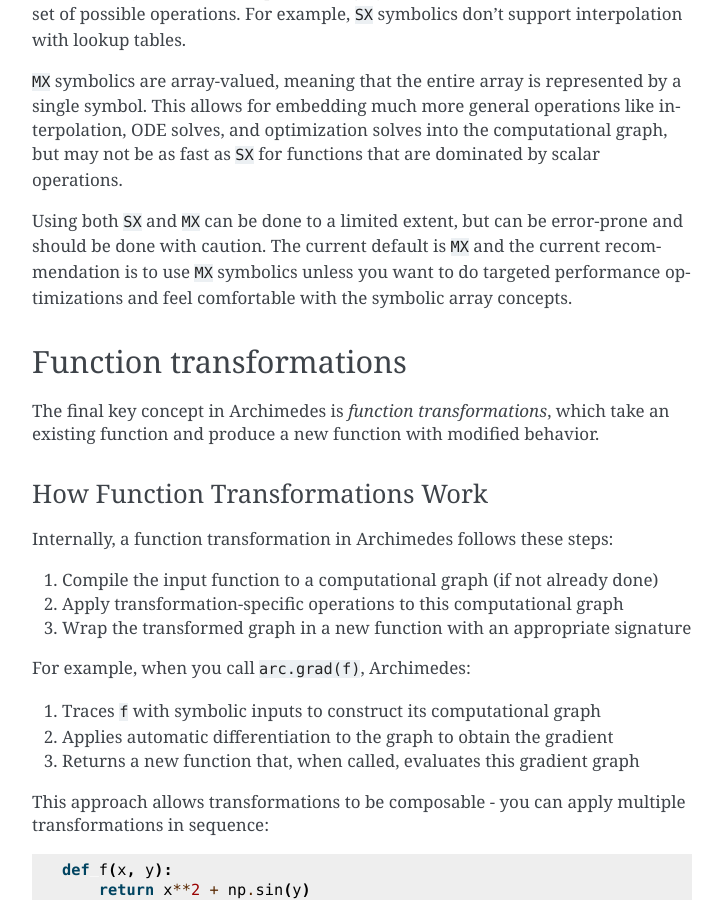
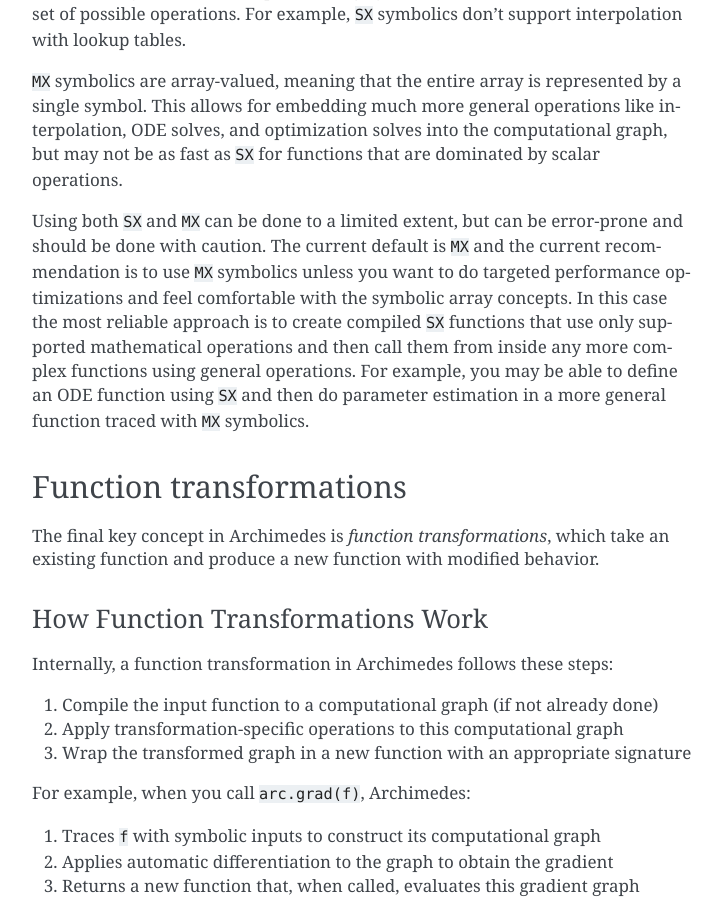
Before and after one commit to PineTreeLabs/archimedes, a Sphinx documentation site: the page built from docs/source/under-the-hood.md, in a window 1280 px wide and 900 px high, scrolled down 5758 px. Shown: the whole window, without its empty margins (388-1111 px from the left). Built offline with Sphinx 7.4.7, drawn with Linux system fonts in a browser that asks for light colours.

Commit message:
Documentation tweak for SX -> MX migration

```diff
--- a/docs/source/under-the-hood.md
+++ b/docs/source/under-the-hood.md
@@ -223,13 +223,13 @@
 `MX` symbolics are array-valued, meaning that the entire array is represented by a single symbol.
 This allows for embedding much more general operations like interpolation, ODE solves, and optimization solves into the computational graph, but may not be as fast as `SX` for functions that are dominated by scalar operations.
 
-<!-- TODO: Don't publish until the default is actually MX -->
 Using both `SX` and `MX` can be done to a limited extent, but can be error-prone and should be done with caution.
 The current default is `MX` and the current recommendation is to use `MX` symbolics unless you want to do targeted performance optimizations and feel comfortable with the symbolic array concepts.
+In this case the most reliable approach is to create compiled `SX` functions that use only supported mathematical operations and then call them from inside any more complex functions using general operations.
+For example, you may be able to define an ODE function using `SX` and then do parameter estimation in a more general function traced with `MX` symbolics.
 
 (function-transformations)=
 ## Function transformations
-
 
 The final key concept in Archimedes is _function transformations_, which take an existing function and produce a new function with modified behavior.
 
```
